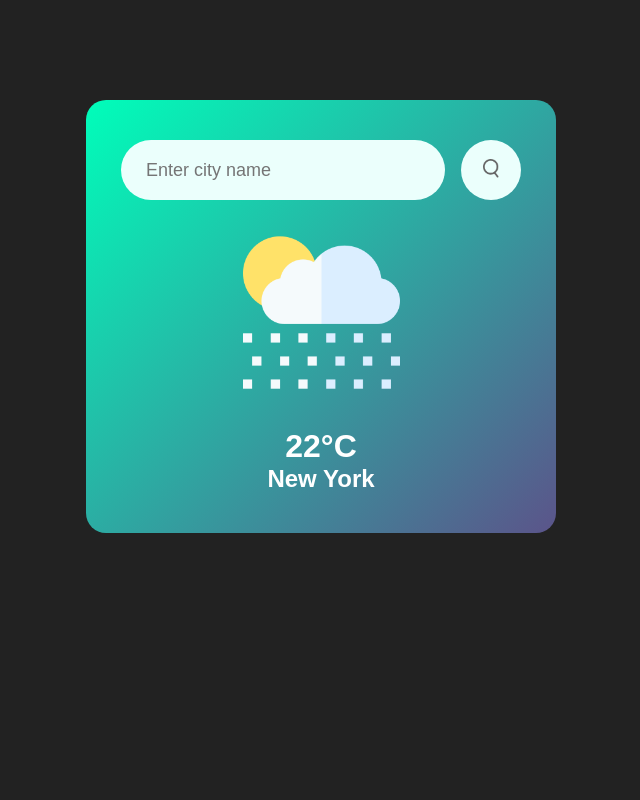
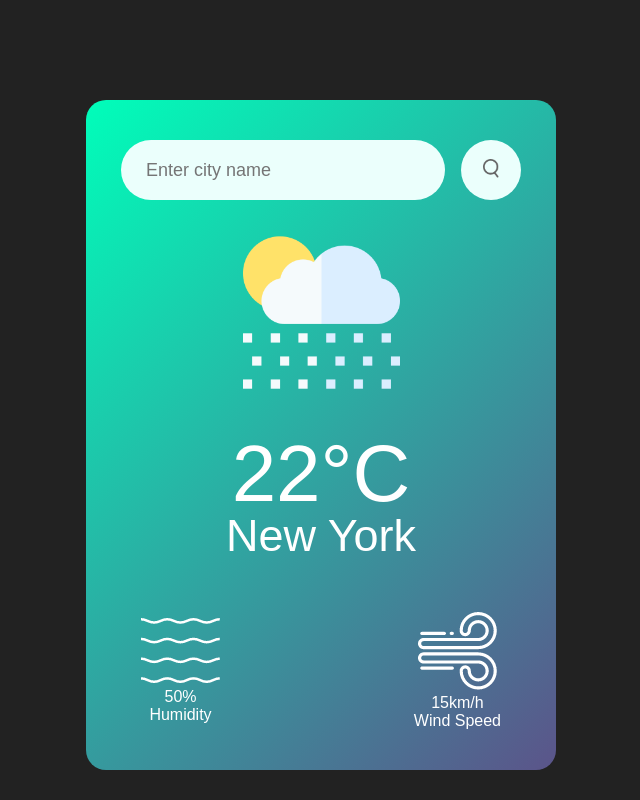
Before and after one commit to victoriagopin/Weather-App, a plain HTML site: page index.html in a window 1280 px wide. Shown: the whole page, without its empty margins (319-959 px from the left). Drawn offline with Linux system fonts and the light colour scheme.

Commit message:
Added humidity and wind speed

```diff
--- a/index.html
+++ b/index.html
@@ -18,6 +18,22 @@
             <img src="imgs/rain.png" alt="" class="wheather-icon">
             <h1 class="temp">22°C</h1>
             <h2 class="city">New York</h2>
+            <div class="details">
+                <div class="col">
+                    <img src="imgs/humidity.png" alt="">
+                    <div>
+                        <p class="humidity">50%</p>
+                        <p>Humidity</p>
+                    </div>
+                </div>
+                <div class="col">
+                    <img src="imgs/wind.png" alt="">
+                    <div>
+                        <p class="wind">15km/h</p>
+                        <p>Wind Speed</p>
+                    </div>
+                </div>
+            </div>
         </div>
     </div>
 </body>
--- a/style.css
+++ b/style.css
@@ -53,3 +53,27 @@ body {
 .search button img {
     width: 16px;
 }
+
+.weather-icon {
+    width: 170px;
+    margin-top: 30px;
+}
+
+.weather h1 {
+    font-size: 80px;
+    font-weight: 500;
+}
+
+.weather h2 {
+    font-size: 45px;
+    font-weight: 400;
+    margin-top: -10px;
+}
+
+.details {
+    display: flex;
+    align-items: center;
+    justify-content: space-between;
+    padding: 0 20px;
+    margin-top: 50px;
+}
```
